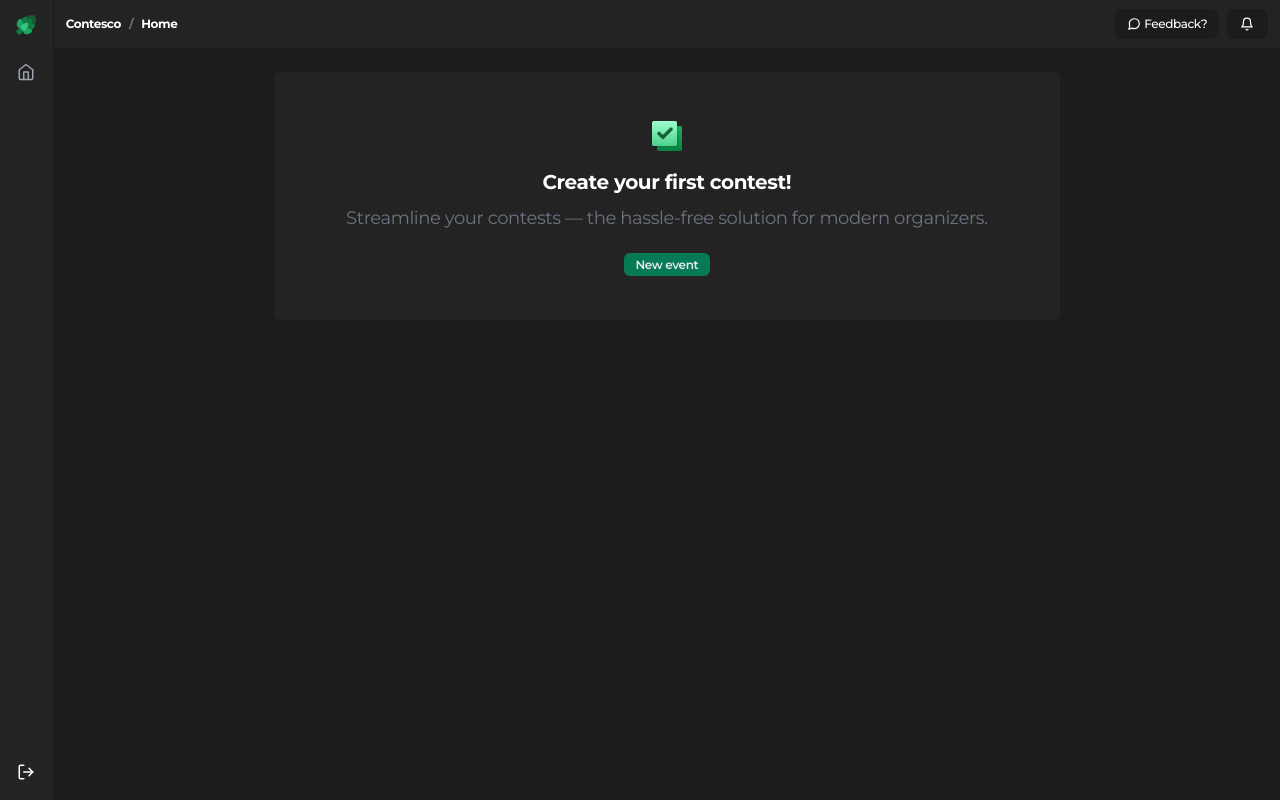
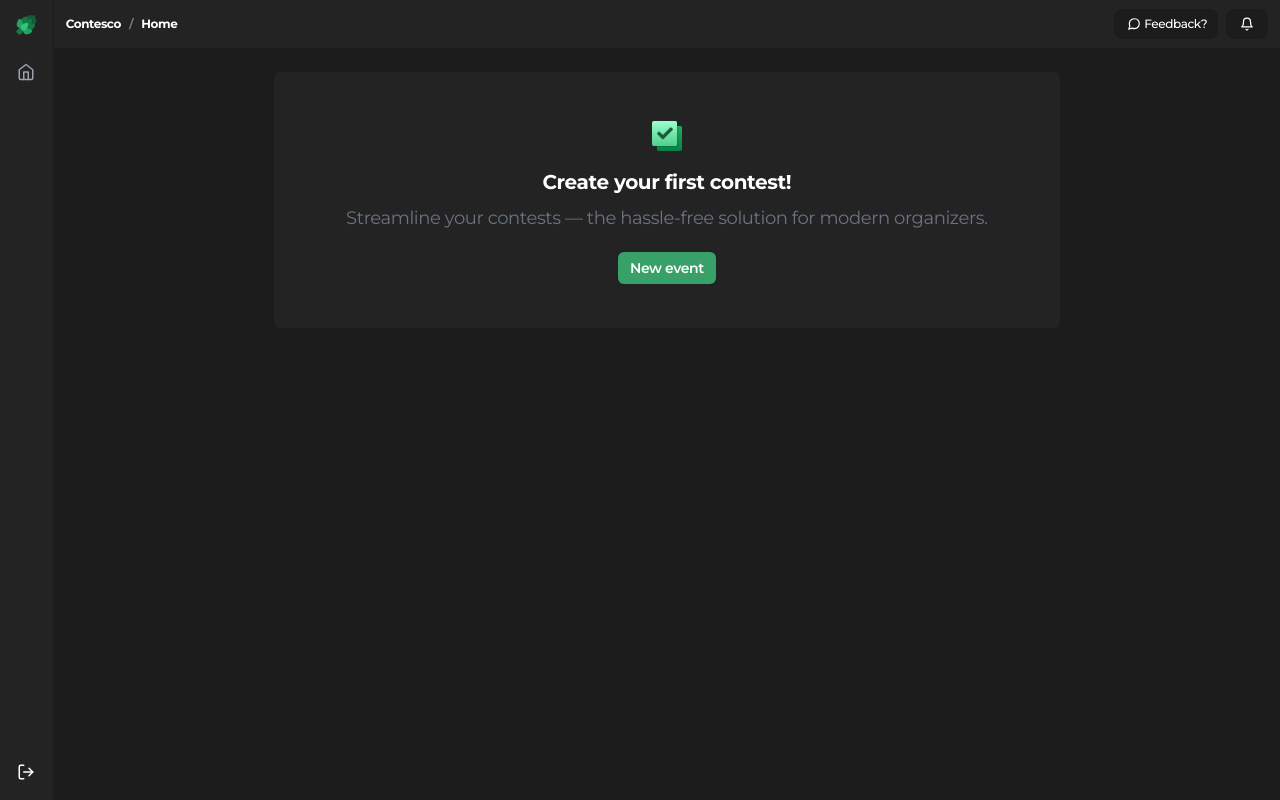
Before and after one commit to isaacdarcilla/contesco.io, a Next.js app: page /dashboard/home in a window 1280 px wide. Built offline with nearby package versions, Linux system fonts and the light colour scheme; no server answers; sample sign-in values are in the browser's storage.

Commit message:
ui: chakra

```diff
--- a/app/dashboard/home/page.tsx
+++ b/app/dashboard/home/page.tsx
@@ -1,7 +1,16 @@
-import Link from "next/link";
+"use client";
+
 import Image from "next/image";
+import { Button } from "@chakra-ui/react";
+import { useRouter } from "next/navigation";
 
 export default function HomePage() {
+  const router = useRouter();
+
+  const handleClick = async () => {
+    router.push("/dashboard/event/create");
+  };
+
   return (
     <main>
       <div className="w-full h-full flex flex-col container">
@@ -22,12 +31,13 @@ export default function HomePage() {
               organizers.
             </p>
             <div className="mb-3">
-              <Link
-                href="/dashboard/event/create"
-                className="text-gray-200 text-xs p-1 font-semibold bg-green-600 border-white border-1 hover:bg-green-700 rounded-md px-3"
+              <Button
+                size="sm"
+                colorScheme="green"
+                onClick={() => handleClick()}
               >
                 New event
-              </Link>
+              </Button>
             </div>
           </div>
         </section>
--- a/app/dashboard/layout.tsx
+++ b/app/dashboard/layout.tsx
@@ -16,20 +16,17 @@ export default function RootLayout({
   children: React.ReactNode;
 }) {
   return (
-    <html lang="en">
-      <head />
     <SessionProvider>
-        <body className={montserrat.className}>
-          <main className="bg-primary h-screen w-full flex overflow-hidden tracking-tight">
+      <main className={montserrat.className}>
+        <div className="bg-primary h-screen w-full flex overflow-hidden tracking-tight">
           <Sidebar>
             <SidebarButton content="Home" link="/dashboard/home">
               <Home size={18} />
             </SidebarButton>
           </Sidebar>
           <NavBar>{children}</NavBar>
+        </div>
       </main>
-        </body>
     </SessionProvider>
-    </html>
   );
 }
--- a/app/layout.tsx
+++ b/app/layout.tsx
@@ -2,6 +2,7 @@
 
 import "./globals.css";
 import { SessionProvider } from "next-auth/react";
+import { ChakraProvider } from "@chakra-ui/react";
 
 export default function RootLayout({
   children,
@@ -12,7 +13,9 @@ export default function RootLayout({
     <html lang="en">
       <head />
       <SessionProvider>
-        <body>{children}</body>
+        <body>
+          <ChakraProvider>{children}</ChakraProvider>
+        </body>
       </SessionProvider>
     </html>
   );
--- a/app/page.tsx
+++ b/app/page.tsx
@@ -1,12 +1,11 @@
 "use client";
 
-import Button from "@/components/button/Button";
-import TextInput from "@/components/input/TextInput";
+import { Button, Input, Stack } from "@chakra-ui/react";
 import { signIn, useSession } from "next-auth/react";
 import { useEffect, useState } from "react";
 import toast from "react-hot-toast";
 import { useRouter } from "next/navigation";
-import { Info, Mail } from "react-feather";
+import { Mail } from "react-feather";
 import Image from "next/image";
 import { Montserrat } from "next/font/google";
 import CustomToast from "@/components/toast/CustomToast";
@@ -27,7 +26,7 @@ export default function LoginPage() {
     }
   });
 
-  const handleLogin = async (e: { target: { reset: () => void } }) => {
+  const handleLogin = async () => {
     setLoading(true);
 
     const res = await signIn("email", {
@@ -81,22 +80,30 @@ export default function LoginPage() {
                   }}
                 >
                   <div className="-space-y-px rounded-md shadow-sm">
-                    <TextInput
-                      label="Email"
-                      type="email"
-                      value={email}
-                      placeholder="you@example.com"
-                      required={false}
-                      onChange={(e) => setEmail(e.target.value.toLowerCase())}
-                    />
+                    <Stack spacing={3}>
+                      <Input
+                        value={email}
+                        type="email"
+                        size="sm"
+                        focusBorderColor="blue.400"
+                        variant="filled"
+                        rounded="md"
+                        placeholder="you@example.com"
+                        onChange={(e) => setEmail(e.target.value.toLowerCase())}
+                      />
+
+                      <Button
+                        colorScheme="blue"
+                        size="sm"
+                        isLoading={loading}
+                        onClick={() => {
+                          handleLogin();
+                        }}
+                      >
+                        Signin with your email
+                      </Button>
+                    </Stack>
                   </div>
-
-                  <Button
-                    disabled={loading}
-                    type="submit"
-                    title="Sign in with email address"
-                    onClick={(e) => handleLogin(e)}
-                  />
 
                   <div className="text-xs text-center group relative text-white flex w-full justify-center rounded-md border border-transparent">
                     <Mail size={14} />
--- a/components/input/SelectInput.tsx
+++ /dev/null
@@ -1 +0,0 @@
-export default function SelectInput() {}
--- a/components/input/TextInput.tsx
+++ /dev/null
@@ -1,33 +0,0 @@
-export default function TextInput({
-  label,
-  type,
-  placeholder,
-  required = false,
-  value,
-  onChange,
-}: {
-  label: string;
-  type: string;
-  placeholder: string;
-  required: boolean;
-  value: string;
-  onChange: (e?: any) => void;
-}) {
-  return (
-    <>
-      <div className="mb-4">
-        <label className="block mb-2 text-sm font-medium text-white">
-          {label}
-        </label>
-        <input
-          type={type}
-          value={value}
-          className="shadow-sm px-4 bg-secondary border border-gray-500 text-white placeholder:text-gray-500 text-sm rounded-md focus:ring-green-500 focus:border-green-500 block w-full p-2.5"
-          placeholder={placeholder}
-          onChange={onChange}
-          required={required}
-        />
-      </div>
-    </>
-  );
-}
--- a/components/navbar/NavBar.tsx
+++ b/components/navbar/NavBar.tsx
@@ -18,7 +18,6 @@ export default function NavBar({ children }: { children: React.ReactNode }) {
   };
 
   return (
-    <>
     <div className="h-full flex flex-col w-screen overflow-hidden">
       <nav className="h-12 w-full flex items-center relative justify-between bg-secondary">
         <div className="flex flex-col items-start text-white text-xs mx-3">
@@ -50,6 +49,5 @@ export default function NavBar({ children }: { children: React.ReactNode }) {
       </nav>
       <section className="container">{children}</section>
     </div>
-    </>
   );
 }
--- a/package.json
+++ b/package.json
@@ -13,6 +13,9 @@
     "**/*": "prettier --write --ignore-unknown"
   },
   "dependencies": {
+    "@chakra-ui/react": "^2.5.1",
+    "@emotion/react": "^11.10.6",
+    "@emotion/styled": "^11.10.6",
     "@next-auth/prisma-adapter": "^1.0.5",
     "@prisma/client": "^4.10.1",
     "@types/node": "18.14.2",
@@ -22,6 +25,7 @@
     "eslint-config-next": "13.2.1",
     "flowbite": "^1.6.3",
     "flowbite-react": "^0.3.8",
+    "framer-motion": "^10.1.0",
     "next": "13.2.1",
     "next-auth": "^4.19.2",
     "nodemailer": "^6.9.1",
```
Also changed, not shown: 1 other file (tests, documents, lock files or other folders). Lines whose indentation alone changed are shown as unchanged.
